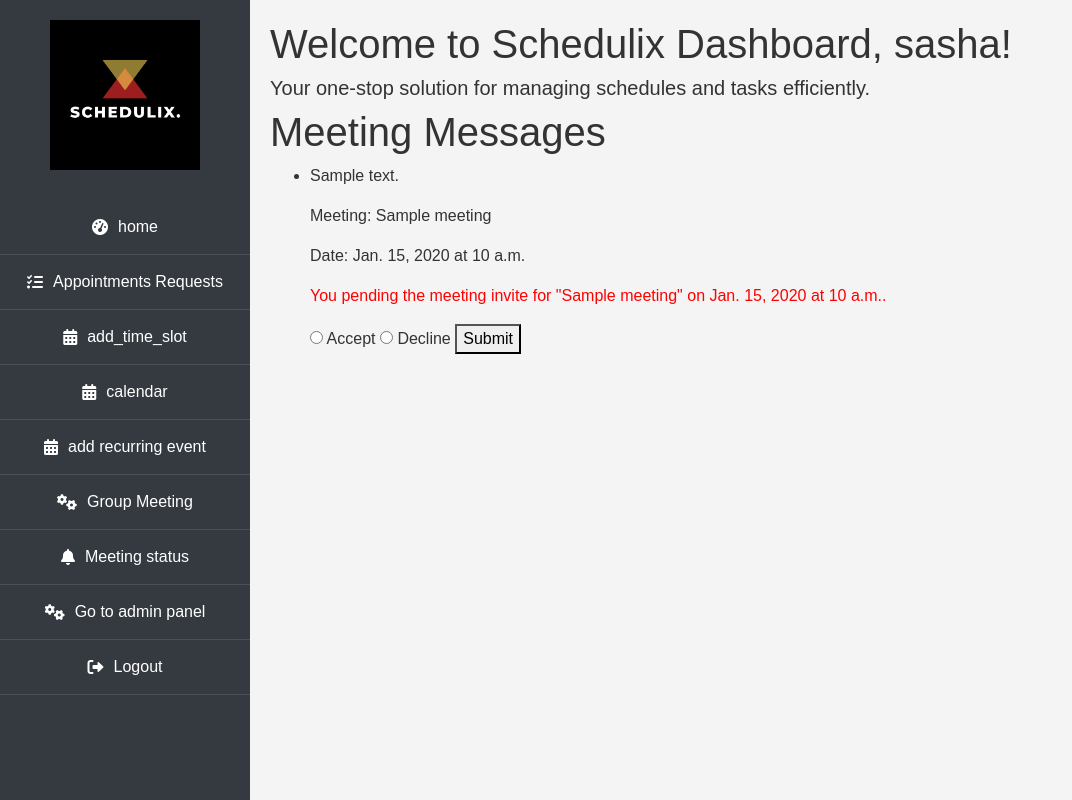
After one commit to BHarshavardhan2003/schedulix., a Django app: page /messages/ in a window 1280 px wide. The commit adds this page. Shown: the whole page, without its empty margins (0-1072 px from the left). Run offline with Django 5.2, Linux system fonts and the light colour scheme; a user stored in the database is signed in; tables that the repository leaves empty hold one stand-in row (values such as "Sample post"); some libraries are stand-ins or nearby versions.

Commit message:
meetings added

```diff
--- a/myapp/models.py
+++ b/myapp/models.py
@@ -41,7 +41,7 @@ class Appointment(models.Model):
 from django.utils import timezone
 
 class Notification(models.Model):
-    user = models.ForeignKey(User, on_delete=models.CASCADE, related_name='notifications')
+    user = models.ForeignKey(User, on_delete=models.CASCADE, related_name='general_notifications')  # Changed related_name
     message = models.TextField()
     timestamp = models.DateTimeField(default=timezone.now)
     is_read = models.BooleanField(default=False)
@@ -64,3 +64,45 @@ class Events(models.Model):
 
     class Meta:
         db_table = "tblevents"
+
+#FFFFfffffffffffffffffffffffffffffffffffffffffffffffffffffffffffffffffff
+from django.db import models
+from django.contrib.auth import get_user_model
+
+User = get_user_model()
+
+class Meeting(models.Model):
+    title = models.CharField(max_length=255)
+    date = models.DateField()
+    start_time = models.TimeField()
+    end_time = models.TimeField()
+    created_by = models.ForeignKey(User, on_delete=models.CASCADE, related_name='created_meetings')
+
+    def __str__(self):
+        return self.title
+
+class Invitation(models.Model):
+    meeting = models.ForeignKey(Meeting, on_delete=models.CASCADE, related_name='invitations')
+    invitee = models.ForeignKey(User, on_delete=models.CASCADE, related_name='invitations')
+    STATUS_CHOICES = [
+        ('Pending', 'Pending'),
+        ('Accepted', 'Accepted'),
+        ('Declined', 'Declined'),
+    ]
+    status = models.CharField(max_length=10, choices=STATUS_CHOICES, default='Pending')
+    decline_reason = models.TextField(blank=True, null=True)
+
+    def __str__(self):
+        return f"{self.invitee.username} - {self.status} - {self.meeting.title}"
+
+
+#cccccccccccccccccccccccccccccccccccccccccccccccccccccccccccccccccccccccccccc
+class Message(models.Model):
+    user = models.ForeignKey(User, on_delete=models.CASCADE, related_name='messages')
+    message = models.TextField()
+    meeting = models.ForeignKey(Meeting, on_delete=models.CASCADE, related_name='messages')
+    is_read = models.BooleanField(default=False)
+    created_at = models.DateTimeField(auto_now_add=True)
+
+    def __str__(self):
+        return f"Message for {self.user.username} - {self.message}"
--- a/myapp/templates/base_home.html
+++ b/myapp/templates/base_home.html
@@ -124,6 +124,8 @@
                  <li><a href="{% url 'add_time_slot' %}"><i class="fas fa-calendar-alt"></i>add_time_slot</a></li>
                 <li><a href="{% url 'index' %}"><i class="fas fa-calendar-alt"></i>calendar</a></li>
                 <li><a href="{% url 'add_recurring_event' %}"><i class="fas fa-calendar-alt"></i>add recurring event</a></li>
+                <li><a href="{% url 'create_meeting' %}"><i class="fas fa-cogs"></i>Group Meeting</a></li>
+                 <li><a href="{% url 'meeting_status' %}"><i class="fas fa-bell"></i>Meeting status</a></li>
                 <li><a href="{% url 'admin:index' %}"><i class="fas fa-cogs"></i>Go to admin panel</a></li>
             {% endif %}
      {% if not user.is_staff %}
@@ -134,7 +136,11 @@
             {% if unread_notifications_count > 0 %}
                 <span class="badge">{{ unread_notifications_count }}</span>
             {% endif %}
+         <li><a href="{% url 'view_messages' %}"><i class="fas fa-bell"></i>Meeting Messages</a></li>
+
+
         </a></li>
+
     {% endif %}
             <li><a href="{% url 'logout_confirm' %}"><i class="fas fa-sign-out-alt"></i>Logout</a></li>
         </ul>
--- a/myapp/templates/book_appointment.html
+++ b/myapp/templates/book_appointment.html
@@ -1,5 +1,4 @@
-
-
+{% extends "base_home.html" %}
 {% block content %}
 <div class="appointment-container">
     <h2 class="form-heading">Book Appointment</h2>
--- /dev/null
+++ b/myapp/templates/view_messages.html
@@ -0,0 +1,79 @@
+{% extends 'base_home.html' %}
+
+{% block content %}
+<h1>Meeting Messages</h1>
+
+{% if messages %}
+    <ul>
+        {% for message in messages %}
+            <li>
+                <p>{{ message.message }}</p>
+                <p>Meeting: {{ message.meeting.title }}</p>
+                <p>Date: {{ message.meeting.date }} at {{ message.meeting.start_time }}</p>
+
+                <!-- Display summarized response after submission -->
+                {% if message.meeting.invitations.first.status %}
+                    <p style="color: {% if message.meeting.invitations.first.status == 'Accepted' %}green{% else %}red{% endif %};">
+                        You {{ message.meeting.invitations.first.status|lower }} the meeting invite for "{{ message.meeting.title }}" on {{ message.meeting.date }} at {{ message.meeting.start_time }}.
+                    </p>
+                {% endif %}
+
+                <form method="post" onsubmit="return validateForm(this);">
+                    {% csrf_token %}
+                    <input type="hidden" name="invitation_id" value="{{ message.meeting.invitations.first.id }}">
+
+                    <label>
+                        <input type="radio" name="status" value="Accepted" required onclick="toggleReasonBox(this)"> Accept
+                    </label>
+                    <label>
+                        <input type="radio" name="status" value="Declined" required onclick="toggleReasonBox(this)"> Decline
+                    </label>
+
+                    <div id="reason-box-{{ message.meeting.invitations.first.id }}" style="display: none;">
+                        <label>Reason for Declining:</label>
+                        <textarea name="decline_reason" rows="3"></textarea>
+                    </div>
+
+                    <button type="submit">Submit</button>
+                </form>
+            </li>
+        {% endfor %}
+    </ul>
+{% else %}
+    <p>You have no new messages.</p>
+{% endif %}
+
+<script>
+    function toggleReasonBox(radio) {
+        let form = radio.closest('form');
+        let reasonBox = form.querySelector('div[id^="reason-box"]');
+        let reasonInput = form.querySelector('textarea[name="decline_reason"]');
+
+        if (radio.value === "Declined") {
+            reasonBox.style.display = "block";
+            reasonInput.setAttribute("required", "true");  // Make reason mandatory
+        } else {
+            reasonBox.style.display = "none";
+            reasonInput.removeAttribute("required");  // Remove requirement if accepting
+        }
+    }
+
+    function validateForm(form) {
+        let selectedOption = form.querySelector('input[name="status"]:checked');
+        let reasonInput = form.querySelector('textarea[name="decline_reason"]');
+
+        if (!selectedOption) {
+            alert("Please select either Accept or Decline.");
+            return false;
+        }
+
+        if (selectedOption.value === "Declined" && reasonInput.value.trim() === "") {
+            alert("Please provide a reason for declining.");
+            return false;
+        }
+
+        return true;
+    }
+</script>
+
+{% endblock %}
--- a/myapp/urls.py
+++ b/myapp/urls.py
@@ -20,8 +20,11 @@ urlpatterns = [
     path('remove/',views.remove,name='remove'),
     path('index/', views.index, name='index'),
     path('add_recurring_event/', views.add_recurring_event, name='add_recurring_event'),
+    path('create-meeting/', views.create_meeting, name='create_meeting'),
 
+    path('messages/', views.view_messages, name='view_messages'),
     path('week/', views.week, name='week'),
     path('month/', views.month, name='month'),
     path('userhome/', views.userhome, name='userhome'),
+    path('meeting-responses/', views.view_meeting_responses, name='meeting_status'),
    ]
--- a/myapp/views.py
+++ b/myapp/views.py
@@ -228,6 +228,7 @@ def index(request):
 from django.http import JsonResponse
 from .models import Events
 
+
 def all_events(request):
     admin = request.user  # Get the currently logged-in user (admin)
     all_events = Events.objects.filter(admin=admin)  # Filter events by admin
@@ -373,3 +374,107 @@ def week (request):
     return render(request, 'week.html')
 def userhome (request):
     return render(request, 'userhome.html')
+
+
+
+#fffffffffffffffffffffffffffffffffffffffffffffffffffffffffffffff
+
+
+from django.shortcuts import render, redirect
+from django.contrib import messages
+from django.contrib.auth.models import User
+from .models import Meeting, Invitation,Message
+from .forms import MeetingForm
+
+from django.utils import timezone
+
+
+def create_meeting(request):
+    if request.method == 'POST':
+        form = MeetingForm(request.POST)
+        if form.is_valid():
+            meeting = form.save(commit=False)
+            meeting.created_by = request.user
+            meeting.save()
+
+            invitee_ids = request.POST.getlist('invitees')
+            if not invitee_ids:
+                messages.error(request, 'Please select at least one invitee.')
+                return redirect('create_meeting')
+
+            for invitee_id in invitee_ids:
+                try:
+                    invitee = User.objects.get(id=invitee_id)
+                    Invitation.objects.create(meeting=meeting, invitee=invitee)
+
+                    # Create a message for the invitee
+                    message_text = f"You have been invited to a meeting: {meeting.title} on {meeting.date} at {meeting.start_time}."
+                    Message.objects.create(user=invitee, message=message_text, meeting=meeting)
+                except User.DoesNotExist:
+                    print(f"User with ID {invitee_id} does not exist.")
+
+            messages.success(request, 'Invites sent successfully!')
+            return redirect('create_meeting')
+    else:
+        form = MeetingForm()
+
+    users = User.objects.filter(is_staff=False)
+    admins = User.objects.filter(is_staff=True)
+
+    return render(request, 'create_meeting.html', {
+        'form': form,
+        'users': users,
+        'admins': admins,
+    })
+
+
+from django.shortcuts import get_object_or_404
+
+
+from django.shortcuts import get_object_or_404
+
+
+
+from django.shortcuts import render, get_object_or_404, redirect
+from django.contrib import messages
+from .models import Message, Invitation
+
+
+
+def view_messages(request):
+    messages_list = Message.objects.filter(user=request.user)
+
+    if request.method == 'POST':
+        invitation_id = request.POST.get('invitation_id')
+        status = request.POST.get('status')
+        decline_reason = request.POST.get('decline_reason', '').strip()
+
+        if not status:
+            messages.error(request, "Please select either Accept or Decline.")
+            return redirect('view_messages')
+
+        invitation = get_object_or_404(Invitation, id=invitation_id, invitee=request.user)
+
+        if status == 'Declined' and not decline_reason:
+            messages.error(request, "Please provide a reason for declining the invitation.")
+            return redirect('view_messages')
+
+        invitation.status = status
+        invitation.decline_reason = decline_reason if status == 'Declined' else ''
+        invitation.save()
+        messages.success(request, "Your response has been submitted.")
+
+        return redirect('view_messages')
+
+    return render(request, 'view_messages.html', {'messages': messages_list})
+
+
+from django.shortcuts import render
+from django.contrib.auth.decorators import login_required
+from .models import Meeting
+
+@login_required
+def view_meeting_responses(request):
+    # Fetch all meetings created by the logged-in user
+    meetings = Meeting.objects.filter(created_by=request.user).prefetch_related('invitations')
+    return render(request, 'meeting_status.html', {'meetings': meetings})
```
Also changed, not shown: myapp/admin.py (+13 -1 lines), myapp/forms.py (+15 -0 lines), myapp/templates/create_meeting.html (added, +98 -0 lines), myapp/templates/meeting_invite.html (added, +46 -0 lines), myapp/templates/meeting_status.html (added, +29 -0 lines), myapp/templates/respond_invite.html (added, +42 -0 lines), myapp/templates/respond_to_invitation.html (added, +13 -0 lines).
